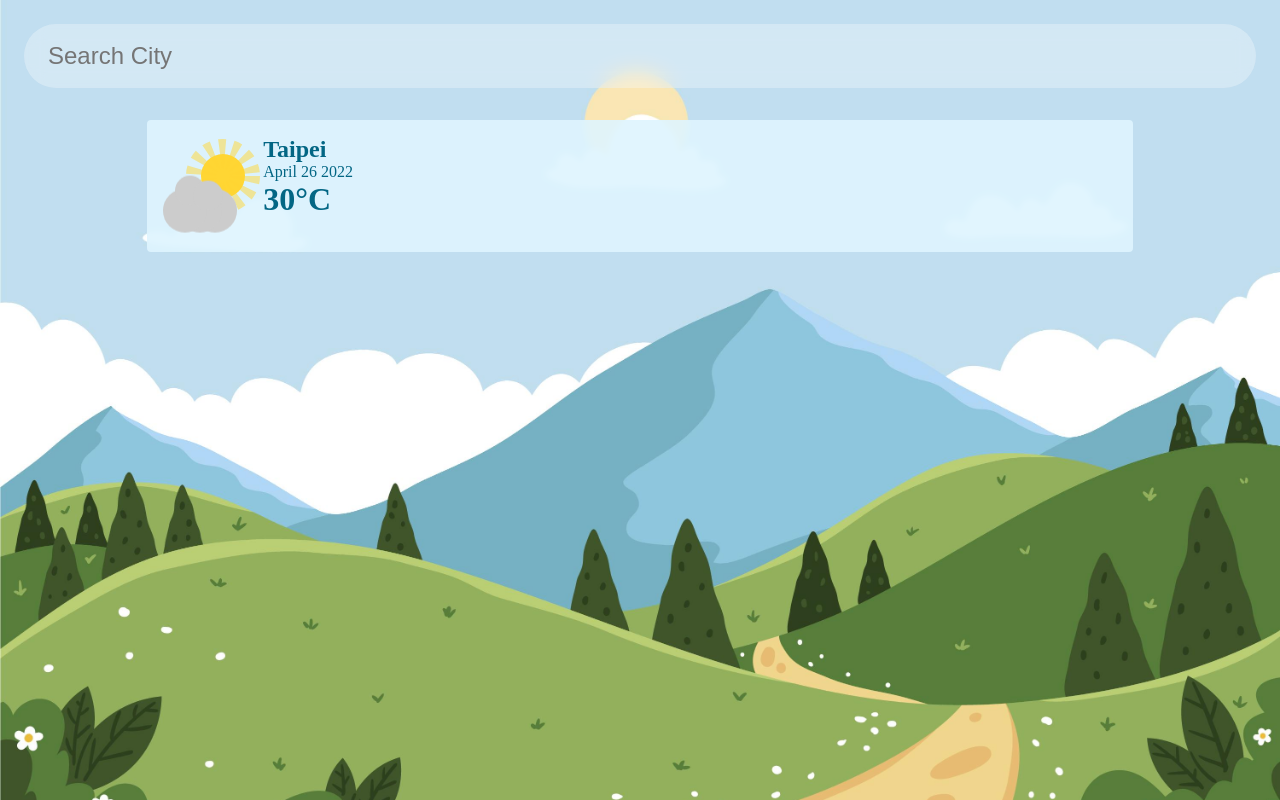
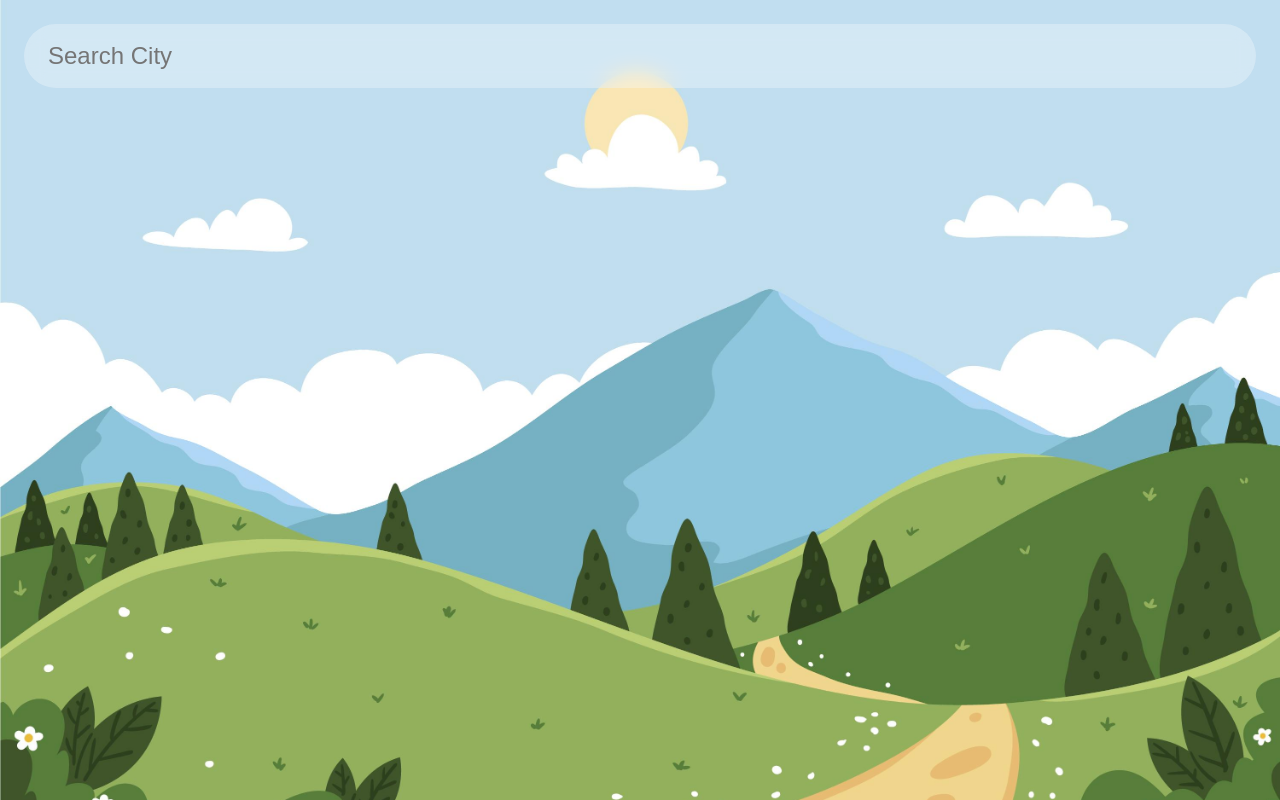
Before and after one commit to tsun-yu/vue-weather-app, a Vue app: page / in a window 1280 px wide. Built offline with nearby package versions, Linux system fonts and the light colour scheme.

Commit message:
get info by api

```diff
--- a/src/App.vue
+++ b/src/App.vue
@@ -1,15 +1,10 @@
 <script setup>
 // import dayjs from "dayjs";
 import { ref } from "@vue/reactivity";
-import { library } from "@fortawesome/fontawesome-svg-core";
-import { faUserSecret } from "@fortawesome/free-solid-svg-icons";
-
-// import { FontAwesomeIcon } from "@fortawesome/vue-fontawesome";
-// import { ref, computed } from "@vue/reactivity";
 import RainyIcon from "./components/icons/RainyIcon.vue";
 import SunnyIcon from "./components/icons/SunnyIcon.vue";
 import CloudyIcon from "./components/icons/CloudyIcon.vue";
-library.add(faUserSecret);
+
 let api_key = "625d92b4d8d1889d9ae4efc7172270aa";
 let base_url = "https://api.openweathermap.org/data/2.5/";
 const query = ref("");
@@ -48,8 +43,6 @@ const getData = async () => {
 // const currentDate = computed(() => {
 //   return dayjs().format(`MMMM D YYYY`);
 // });
-
-// getData();
 </script>
 
 <template>
@@ -68,25 +61,6 @@ const getData = async () => {
     <div class="weatherWrap">
       <div
         class="weatherCard"
-        :class="{
-          'weatherCard--first': isFirst(i, results),
-          'weatherCard--last': isLast(i, results),
-          'weatherCard--only': isOnly(results),
-        }"
-      >
-        <div class="icon">
-          <!-- <RainyIcon /> -->
-          <!-- <SunnyIcon /> -->
-          <CloudyIcon />
-        </div>
-        <div class="weatherInfo">
-          <h2>Taipei</h2>
-          <p>April 26 2022</p>
-          <h1>30°C</h1>
-        </div>
-      </div>
-      <!-- <div
-        class="weatherCard"
         v-for="(v, i) of results"
         :class="{
           'weatherCard--first': isFirst(i, results),
@@ -95,10 +69,25 @@ const getData = async () => {
         }"
         :key="i"
       >
-        <h2>{{ v.name }}</h2>
-        <p>{{ currentDate }}</p>
-        <h1>{{ v.main.temp }}°C</h1>
-      </div> -->
+        <div class="icon">
+          <RainyIcon v-if="v.weather[0].main == 'Rain'" />
+          <CloudyIcon v-else-if="v.weather[0].main == 'Drizzle'" />
+          <CloudyIcon v-else-if="v.weather[0].main == 'Clouds'" />
+          <SunnyIcon v-else />
+        </div>
+        <div class="weatherInfo__location">
+          <h2>{{ v.name }}</h2>
+          <!-- <p>April 26 2022</p> -->
+          <p>Feels like: {{ Math.round(v.main.feels_like) }}°</p>
+        </div>
+        <div class="weatherInfo__temp">
+          <h1>{{ Math.round(v.main.temp) }}°C</h1>
+          <div>
+            <p>{{ Math.round(v.main.temp_max) }}°</p>
+            <p>{{ Math.round(v.main.temp_min) }}°</p>
+          </div>
+        </div>
+      </div>
     </div>
   </div>
 </template>
@@ -150,7 +139,7 @@ const getData = async () => {
 }
 .icon {
   width: 100px;
-  height: 100px;
+  height: 100%;
   font-size: 2rem;
   color: #000;
 }
@@ -160,6 +149,7 @@ const getData = async () => {
 }
 .weatherCard {
   width: 100%;
+  height: 132px;
   border-radius: 0.25rem;
   background-color: #def4fee8;
   color: #036684;
@@ -182,4 +172,23 @@ const getData = async () => {
   background-color: #70bbde;
   color: #fff;
 }
+.weatherInfo__location {
+  display: flex;
+  flex-direction: column;
+  justify-content: center;
+  margin: 0 1rem;
+  min-width: 8rem;
+}
+.weatherInfo__temp {
+  display: flex;
+  align-items: center;
+  margin: 0 1rem;
+}
+.weatherInfo__temp h1 {
+  font-size: 3rem;
+  margin-right: 0.5rem;
+}
+.weatherInfo__temp p {
+  margin: 1rem 0;
+}
 </style>
--- a/src/components/icons/RainyIcon.vue
+++ b/src/components/icons/RainyIcon.vue
@@ -23,6 +23,7 @@ defineProps({
 svg {
   width: 100%;
   position: relative;
+  margin: auto;
 }
 .rain {
   width: 2px;
```
